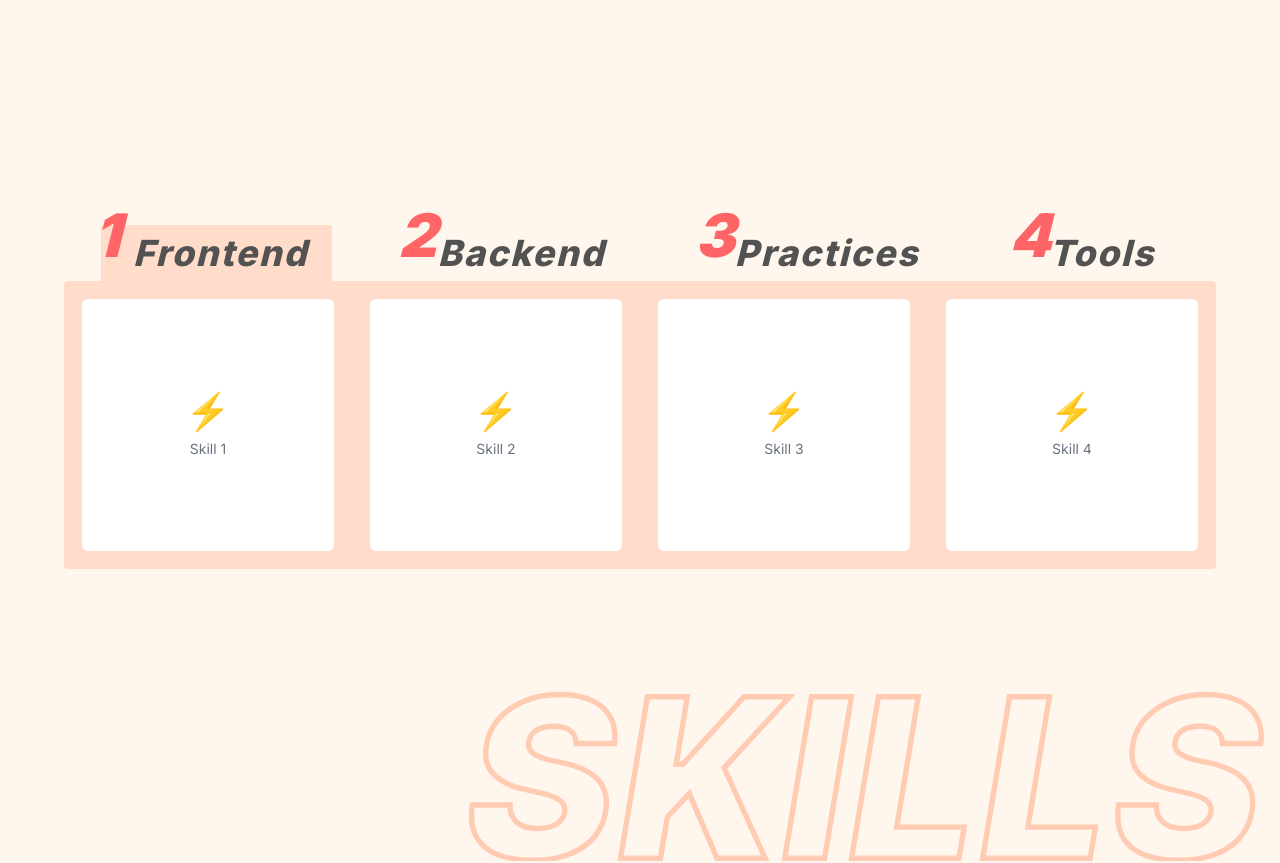
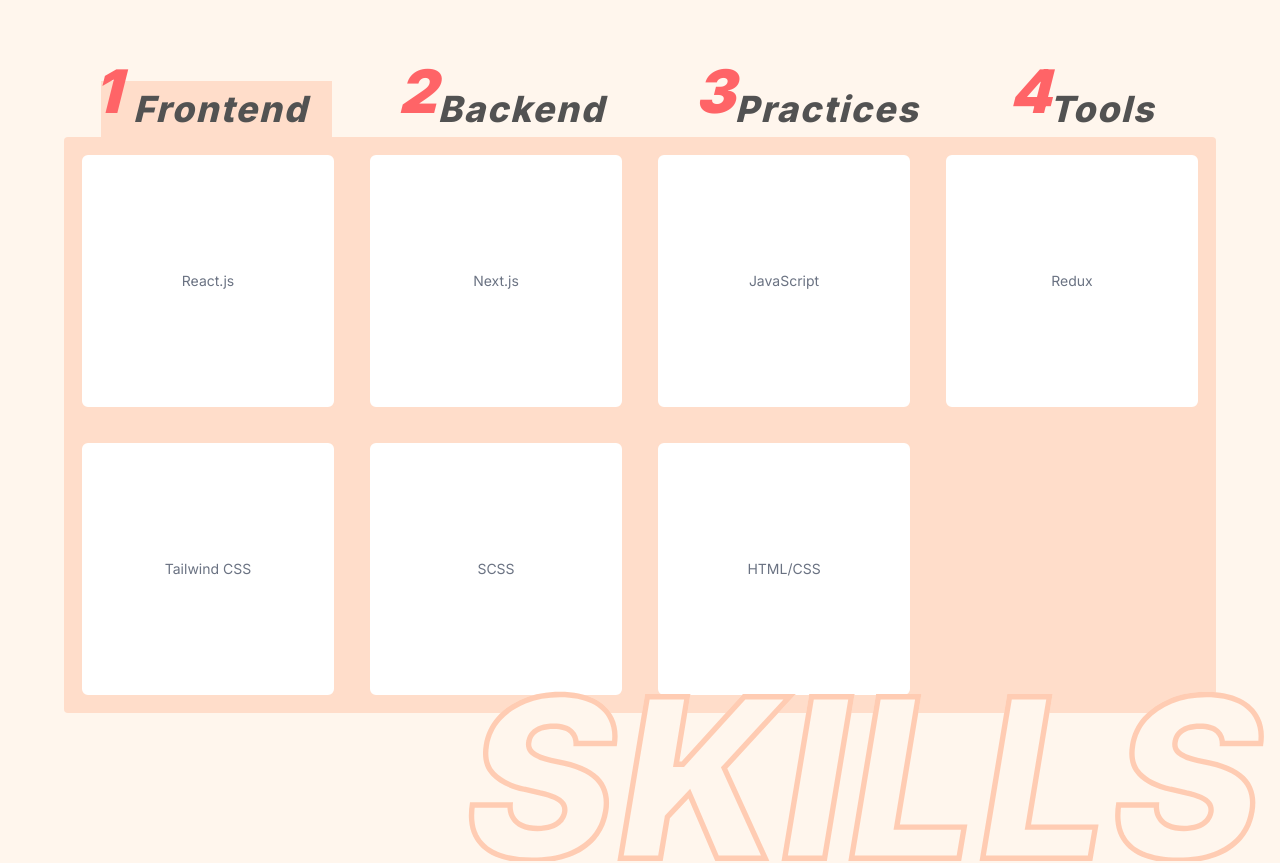
Before and after one commit to nicoleCamoro/franchette, a Next.js app: page / in a window 1280 px wide. Shown: the part 1720-2583 px from the top of the page. Built offline with nearby package versions, Linux system fonts and the light colour scheme.

Commit message:
feat: map skills data

```diff
--- /dev/null
+++ b/src/app/data/skills.json
@@ -0,0 +1,45 @@
+{
+    "skills": {
+        "Frontend": [
+            "React.js",
+            "Next.js",
+            "JavaScript",
+            "Redux",
+            "Tailwind CSS",
+            "SCSS",
+            "HTML/CSS"
+        ],
+        "Backend": [
+            "Node.js",
+            "Python (Flask, Webapp2)",
+            "GraphQL",
+            "REST APIs",
+            "PostgreSQL",
+            "MySQL",
+            "NoSQL (Datastore, Firebase)",
+            "Google Cloud Platform",
+            "Firebase",
+            "Supabase"
+        ],
+        "Practices": [
+            "System Design",
+            "Test Driven Development",
+            "Agile Development",
+            "Design Implementation",
+            "Debugging",
+            "Authentication & Authorization",
+            "Microservices Architecture"
+        ],
+        "Tools": [
+            "Docker",
+            "Git & GitHub",
+            "Netlify",
+            "SendGrid",
+            "Jest",
+            "Figma",
+            "Webflow",
+            "Shopify",
+            "NX"
+        ]
+    }
+}
--- a/src/components/Skills.tsx
+++ b/src/components/Skills.tsx
@@ -1,24 +1,33 @@
+"use client";
+
 import Image from "next/image";
 import SkillsHeader from "@/app/assets/images/skills-header.svg";
 import Tabs from "./atoms/Tabs";
+import skillsData from "@/app/data/skills.json";
+import { useState } from "react";
+
+type Category = "Frontend" | "Backend" | "Practices" | "Tools";
 
 export default function Skills() {
+  const [selectedTab, setSelectedTab] = useState(0);
+  const categories: Category[] = ["Frontend", "Backend", "Practices", "Tools"];
+  const currentSkills = skillsData.skills[categories[selectedTab]];
+
   return (
     <section id="skills" className="min-h-screen bg-peach py-20 relative">
       <div className="w-full h-full">
         {/* Skills Grid */}
         <div className="flex items-center justify-center min-h-screen mx-auto">
           <div className="flex flex-col">
-            <Tabs />
-            <div className="grid grid-cols-1 gap-8 mb-20 md:grid-cols-2 lg:grid-cols-4 min-w-6xl bg-beige  p-4 rounded-sm">
-              {[1, 2, 3, 4].map((index) => (
+            <Tabs selectedTab={selectedTab} onTabChange={setSelectedTab} />
+            <div className="grid grid-cols-1 gap-8 mb-20 md:grid-cols-2 lg:grid-cols-4 min-w-6xl bg-beige p-4 rounded-sm">
+              {currentSkills.map((skill: string) => (
                 <div
-                  key={index}
+                  key={skill}
                   className="flex items-center justify-center transition-shadow bg-white border-2 rounded-lg aspect-square border-beige hover:shadow-lg scale-none hover:scale-120 transition-all duration-500"
                 >
                   <div className="text-center text-gray-500 font-inter">
-                    <div className="mb-2 text-4xl">⚡</div>
-                    <div className="text-sm">Skill {index}</div>
+                    <div className="text-sm">{skill}</div>
                   </div>
                 </div>
               ))}
--- a/src/components/atoms/Tabs.tsx
+++ b/src/components/atoms/Tabs.tsx
@@ -1,16 +1,19 @@
 "use client";
-import { useState } from "react";
 
-export default function Tabs() {
+interface TabsProps {
+  selectedTab: number;
+  onTabChange: (index: number) => void;
+}
+
+export default function Tabs({ selectedTab, onTabChange }: TabsProps) {
   const tabs = ["Frontend", "Backend", "Practices", "Tools"];
-  const [selectedTab, setSelectedTab] = useState(0);
 
   return (
     <div className="flex text-white justify-around font-extrabold text-4xl font-inter font bold">
       {tabs.map((tab, index) => (
         <div
           key={tab}
-          onClick={() => setSelectedTab(index)}
+          onClick={() => onTabChange(index)}
           className={`tab-animate-bg px-6 py-2 tracking-wider cursor-pointer relative text-neutral-600 ${
             selectedTab === index ? "tab-selected" : ""
           }`}
```
